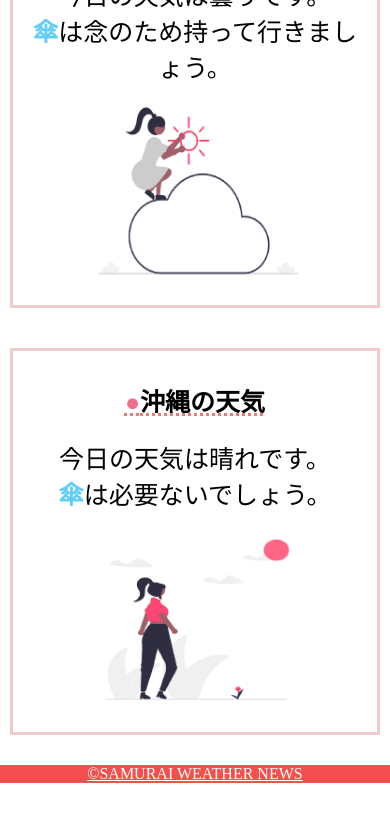
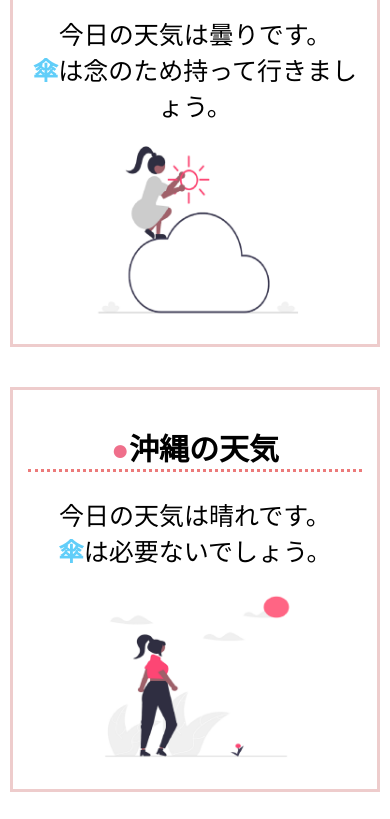
Before and after one commit to Yukik888/kadai, a plain HTML site: page kadai_022/kadai_022.html in a window 390 px wide. Shown: the part 627-1446 px from the top of the page. Before the commit the page ends 1410 px from the top, so only its background shows below. Drawn offline with Linux system fonts and the light colour scheme.

Commit message:
天気予報

```diff
--- a/kadai_022/kadai_022.html
+++ b/kadai_022/kadai_022.html
@@ -5,7 +5,8 @@
     <meta charset="utf-8">
     <meta name="description" content="このページは22章の課題です。">
     <link rel="stylesheet" href="style.css">
-    <meta name="viewport"contents="width=device-wodth,initial-scalea=1.0">
+    <meta name="viewport" content="width=device-width, initial-scale=1.0">
+
     <style>
       header {
         margin-bottom: 20px;
--- a/kadai_022/style.css
+++ b/kadai_022/style.css
@@ -2,16 +2,17 @@
 h1,p,body{
   margin:0px;
 }
+p,a {
+  font-size: 20px;
+}
+
 main{
   margin: 10px 10px;
-  display: flex;
-  justify-content: space-around;
+
 }
 #parent{
   display: flex;
   justify-content: space-around;
-  flex-wrap: wrap;
-  flex-direction: row; /* デフォルトで横並びにする */
 
 }
 .contents {
@@ -20,33 +21,13 @@ main{
   padding: 10px 15px;
   margin: 20px 0;
   text-align: center;
-  flex-grow: 1;
-}
-/* 768px以下のレイアウト（縦並び） */
-@media screen and (max-width: 768px) {
-  #parent{
-    flex-direction: column; /* 縦並び */
-    align-items: center;
-  }
-
-
-  h2 {
-    font-size: 30px;
-  }
-  p {
-    font-size: 25px;
-  }
 
 }
 
-
-
-h2{
+h2 {
   font-size: 25px;
-  text-decoration: underline;
-  text-decoration-thickness: 3px;
-  text-decoration-style: dotted;
-  text-decoration-color: rgb(236, 122, 122)
+  border-bottom: dotted 3px rgb(236, 122, 122);
+  position: relative;
 }
 h2::before{
   content:"●";
@@ -76,3 +57,19 @@ footer a:visited{
 footer a:hover{
   color: rgb(245, 178, 168);
 }
+
+
+  /* 768px以下のレイアウト（縦並び） */
+  @media screen and (max-width: 768px) {
+    #parent {
+      display: flex;
+      flex-direction: column;
+    }
+
+    h2 {
+      font-size: 30px;
+  }
+  p {
+      font-size: 25px;
+  }
+  }
```
Also changed, not shown: kadai_022/天気予報横.PNG, kadai_022/天気予報縦_1.PNG, kadai_022/天気予報縦_2.PNG, kadai_022/天気予報縦_3.PNG.
